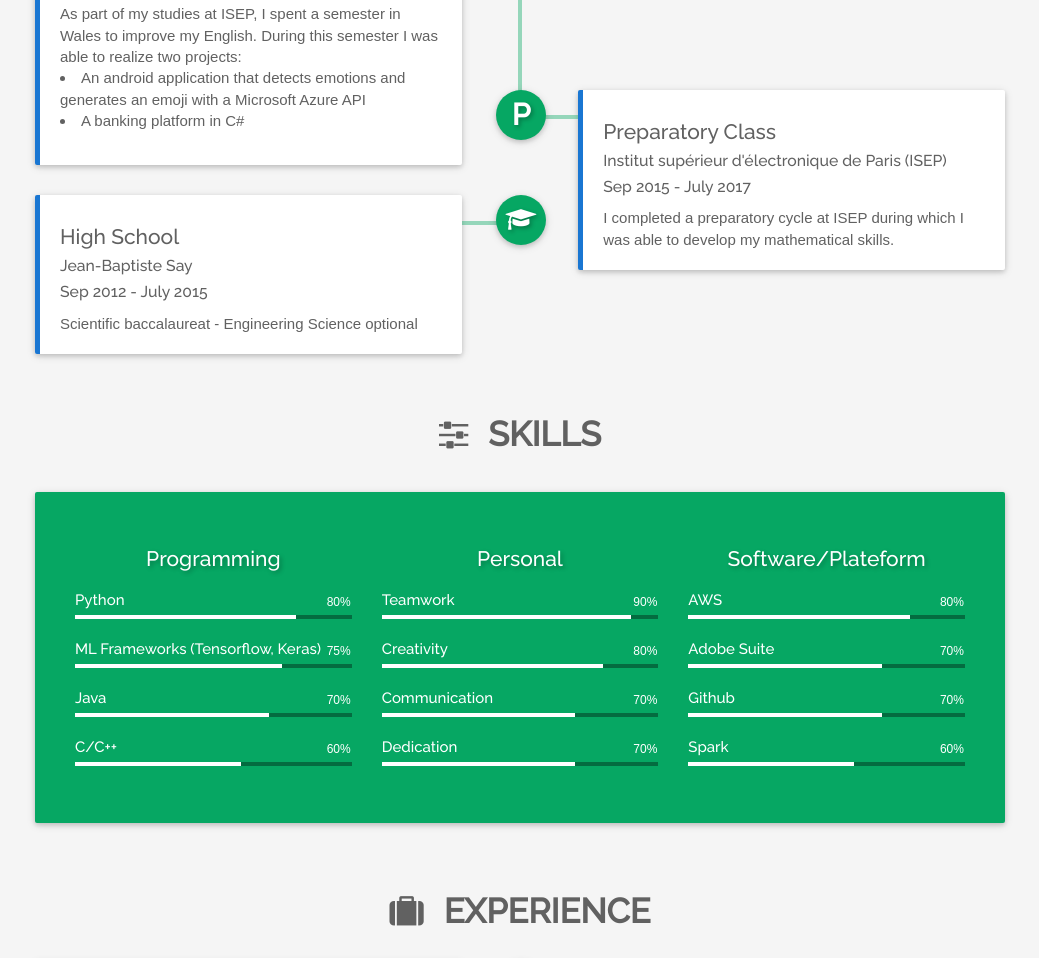
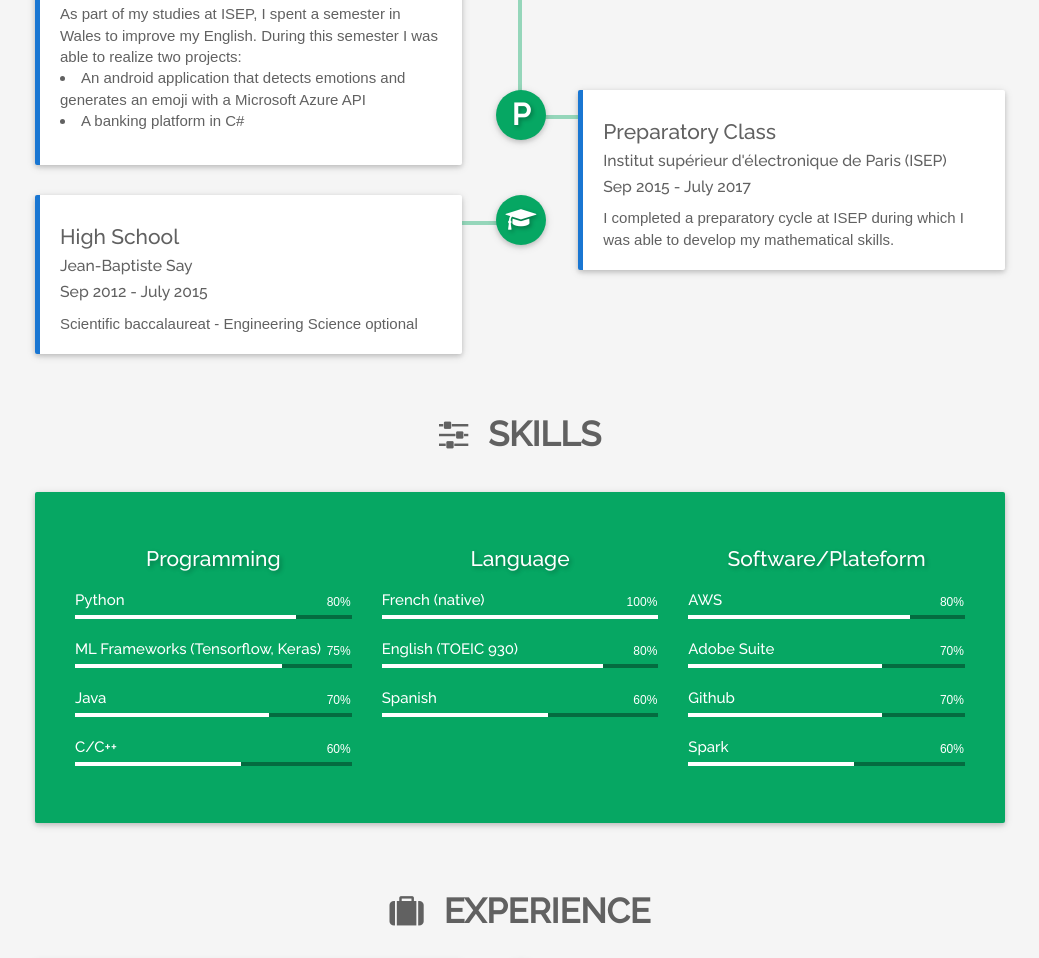
Before and after one commit to matrousseau/matrousseau.github.io, a plain HTML site: page index.html in a window 1280 px wide. Shown: the part 1797-2755 px from the top of the page, without its empty margins (120-1159 px from the left). Drawn offline with Linux system fonts and the light colour scheme; some packages are replaced by stand-ins of ours; a web font is replaced by a local one.

Commit message:
Initial commit

```diff
--- a/index.html
+++ b/index.html
@@ -112,8 +112,6 @@
                             <div id="profile" class="right">
                                 <img alt="profile-image" class="img-responsive" src="images/profil.jpg">
                                 <div class="slant"></div>
-                                <div class="btn-floating btn-large add-btn">
-                                    <i class="material-icons">add</i></div>
                             </div>
 
                             <div class="card-content">
@@ -415,31 +413,25 @@
                             <div class="col-md-4 col-sm-4 col-xs-12">
                                 <!-- SECOND SKILL SECTION -->
                                 <div class="skills-title">
-                                    <h6 class="text-center">Personal</h6>
+                                    <h6 class="text-center">Language</h6>
                                 </div>
                                 <!-- FIRST SKILL BAR -->
-                                <div class="skillbar" data-percent="90%">
-                                    <div class="skillbar-title"><span>Teamwork</span></div>
+                                <div class="skillbar" data-percent="100%">
+                                    <div class="skillbar-title"><span>French (native)</span></div>
                                     <div class="skillbar-bar"></div>
-                                    <div class="skill-bar-percent">90%</div>
+                                    <div class="skill-bar-percent">100%</div>
                                 </div>
                                 <!-- SECOND SKILL BAR  -->
                                 <div class="skillbar" data-percent="80%">
-                                    <div class="skillbar-title"><span>Creativity</span></div>
+                                    <div class="skillbar-title"><span>English (TOEIC 930)</span></div>
                                     <div class="skillbar-bar"></div>
                                     <div class="skill-bar-percent">80%</div>
                                 </div>
                                 <!-- THIRD SKILL BAR  -->
-                                <div class="skillbar" data-percent="70%">
-                                    <div class="skillbar-title"><span>Communication</span></div>
+                                <div class="skillbar" data-percent="60%">
+                                    <div class="skillbar-title"><span>Spanish</span></div>
                                     <div class="skillbar-bar"></div>
-                                    <div class="skill-bar-percent">70%</div>
-                                </div>
-                                <!-- FOURTH SKILL BAR  -->
-                                <div class="skillbar" data-percent="70%">
-                                    <div class="skillbar-title"><span>Dedication</span></div>
-                                    <div class="skillbar-bar"></div>
-                                    <div class="skill-bar-percent">70%</div>
+                                    <div class="skill-bar-percent">60%</div>
                                 </div>
                             </div>
 
```
